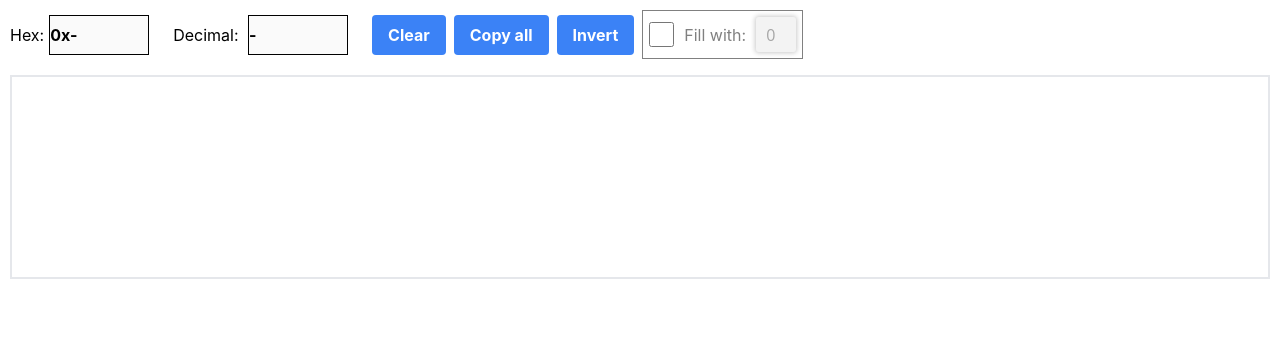
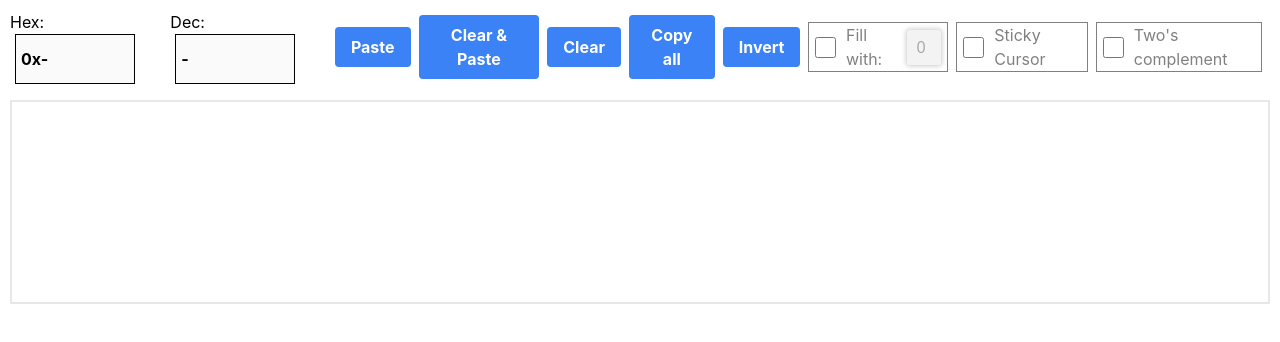
Before and after one commit to PPillau/bitman, a React (Create React App) app: page / in a window 1280 px wide. Shown: the top 342 px of the page. Built offline with nearby package versions, Linux system fonts and the light colour scheme.

Commit message:
Add UI elements for new features + reorganize BitList into multiple classes

```diff
--- a/src/App.js
+++ b/src/App.js
@@ -18,6 +18,8 @@ function App() {
   const [hexVal, setHexVal] = React.useState('0x-');
   const [decVal, setDecVal] = React.useState('-');
   const [fill, setFill] = React.useState(false);
+  const [stickyCursor, setStickyCursor] = React.useState(false);
+  const [twosComplement, setTwosComplement] = React.useState(false);
   const [fillWith, setFillWith] = React.useState('0');
   const [activeInput, setActiveInput] = React.useState(false);
   const [value, setValue] = React.useState(0); // integer state
@@ -45,6 +47,24 @@ function App() {
     [list, value]
   );
 
+  const handlePasteClick = React.useCallback(
+    (e) => {
+      list.invert();
+
+      forceUpdate();
+    },
+    [list, value]
+  );
+
+  const handlePasteAndClearClick = React.useCallback(
+    (e) => {
+      list.invert();
+
+      forceUpdate();
+    },
+    [list, value]
+  );
+
   const handleFillChange = React.useCallback((e) => {
     setFill(!fill);
     list.changeFilling(!fill ? fillWith : '-1');
@@ -58,7 +78,19 @@ function App() {
     forceUpdate();
   });
 
-  const handleValueChange = React.useCallback((e, target) => {});
+  const handleStickyCursorChange = React.useCallback((e) => {
+    const target = e.target;
+    setStickyCursor(!stickyCursor);
+  });
+
+  const handleTwosComplementChange = React.useCallback((e) => {
+    const target = e.target;
+    setTwosComplement(!twosComplement);
+  });
+
+  const handleValueChange = React.useCallback((e, target) => {
+    list.override(target, e.target.value);
+  });
 
   const setDisplayValue = (target, val) => {
     switch (target) {
@@ -125,7 +157,7 @@ function App() {
           />
         </span>
         <span className='mr-6'>
-          Decimal:{' '}
+          Dec:{' '}
           <input
             className='uppercase textbox_val font-bold'
             type='text'
@@ -133,6 +165,18 @@ function App() {
             disabled
           />
         </span>
+        <button
+          onClick={handlePasteClick}
+          className='bg-blue-500 hover:bg-blue-700 mr-2 text-white font-bold py-2 px-4 cursor-pointer rounded'
+        >
+          Paste
+        </button>
+        <button
+          onClick={handlePasteAndClearClick}
+          className='bg-blue-500 hover:bg-blue-700 mr-2 text-white font-bold py-2 px-4 cursor-pointer rounded'
+        >
+          Clear & Paste
+        </button>
         <button
           onClick={handleClearClick}
           className='bg-blue-500 hover:bg-blue-700 mr-2 text-white font-bold py-2 px-4 cursor-pointer rounded'
@@ -152,7 +196,7 @@ function App() {
         >
           Invert
         </button>
-        <div className={`fillerBox ${fill ? '' : 'grey'}`}>
+        <div className={`fillerBox box ${fill ? '' : 'grey'}`}>
           <input
             name='fill'
             type='checkbox'
@@ -168,6 +212,24 @@ function App() {
             <option value='0'>0</option>
             <option value='1'>1</option>
           </select>
+        </div>
+        <div className={`fillerBox box ${stickyCursor ? '' : 'grey'}`}>
+          <input
+            name='fill'
+            type='checkbox'
+            checked={stickyCursor}
+            onChange={handleStickyCursorChange}
+          />
+          Sticky Cursor
+        </div>
+        <div className={`fillerBox box ${twosComplement ? '' : 'grey'}`}>
+          <input
+            name='fill'
+            type='checkbox'
+            checked={twosComplement}
+            onChange={handleTwosComplementChange}
+          />
+          Two's complement
         </div>
       </div>
       <div
--- a/src/BitList.js
+++ b/src/BitList.js
@@ -7,7 +7,7 @@ import Filler from './components/Filler';
 import ByteValueLabels from './components/ByteValueLabels';
 import ByteButtons from './components/ByteButtons';
 
-class BitList {
+class BasicBitList {
   constructor(_bitString, fillWith) {
     this.bitString = '';
     this.list = [];
@@ -36,6 +36,18 @@ class BitList {
         this.indices.push(i);
       }
     }
+  }
+
+  clear() {
+    this.bitString = '';
+    this.list = [];
+    this.byteList = [];
+    this.valueList = [];
+    this.byteButtonList = [];
+    this.indices = [];
+    this.cursorPos = 0;
+    this.cursorToLeft = false;
+    this.addToList(false, null, 0, null, 0);
   }
 
   addSaveToList(_isBit, _bit, _color) {
@@ -84,6 +96,67 @@ class BitList {
       this.indices.push(i);
       this.indices.sort((a, b) => a - b);
     }
+  }
+
+  addToList(_isBit, _bit, _color, _key, pos) {
+    if (_isBit) {
+      this.list.splice(pos, 0, {
+        isBit: true,
+        bit: _bit,
+        color: _color,
+        key: _key,
+        bitElem: null,
+      });
+      this.list[pos].bitElem = (
+        <BitBox
+          key={this.list[pos].key}
+          bit={this.list[pos].bit}
+          color={this.list[pos].color}
+        ></BitBox>
+      );
+      this.addToSting(_bit, pos);
+      this.recalculateByteList();
+    } else {
+      if (this.list[pos]) {
+        this.list[pos].bitElem = (
+          <BitBox
+            key={this.list[pos].key}
+            bit={this.list[pos].bit}
+            color={this.list[pos].color}
+            cursorToLeft={this.cursorToLeft}
+          >
+            {this.cursorToLeft ? this.cursorBlank2 : this.cursor}
+          </BitBox>
+        );
+      } else {
+        this.list.splice(pos, 0, {
+          isBit: false,
+          bitElem: <div className='cell bit'>{this.cursorBlank}</div>,
+        });
+      }
+    }
+  }
+
+  addToSting(bit, pos) {
+    this.bitString =
+      this.getBitString(false).substr(0, pos) +
+      bit +
+      this.getBitString(false).substr(pos, this.getBitString(false).length);
+  }
+
+  deleteFromList(pos) {
+    if (this.list[pos]) {
+      if (this.list[pos].bitElem != this.cursor) {
+        this.deleteFromSting(pos);
+      }
+      this.list.splice(pos, 1);
+    }
+  }
+
+  deleteFromSting(pos) {
+    this.bitString =
+      this.getBitString(false).substr(0, pos) +
+      this.getBitString(false).substr(pos + 1, this.getBitString(false).length);
   }
 
   recalculateByteList() {
@@ -144,52 +217,6 @@ class BitList {
     }
   }
 
-  addToList(_isBit, _bit, _color, _key, pos) {
-    if (_isBit) {
-      this.list.splice(pos, 0, {
-        isBit: true,
-        bit: _bit,
-        color: _color,
-        key: _key,
-        bitElem: null,
-      });
-      this.list[pos].bitElem = (
-        <BitBox
-          key={this.list[pos].key}
-          bit={this.list[pos].bit}
-          color={this.list[pos].color}
-        ></BitBox>
-      );
-      this.addToSting(_bit, pos);
-      this.recalculateByteList();
-    } else {
-      if (this.list[pos]) {
-        this.list[pos].bitElem = (
-          <BitBox
-            key={this.list[pos].key}
-            bit={this.list[pos].bit}
-            color={this.list[pos].color}
-            cursorToLeft={this.cursorToLeft}
-          >
-            {this.cursorToLeft ? this.cursorBlank2 : this.cursor}
-          </BitBox>
-        );
-      } else {
-        this.list.splice(pos, 0, {
-          isBit: false,
-          bitElem: <div className='cell bit'>{this.cursorBlank}</div>,
-        });
-      }
-    }
-  }
-
-  addToSting(bit, pos) {
-    this.bitString =
-      this.getBitString(false).substr(0, pos) +
-      bit +
-      this.getBitString(false).substr(pos, this.getBitString(false).length);
-  }
-
   deleteSaveFromList() {
     if (this.list[this.cursorPos].isBit) {
       this.deleteFromSting(this.cursorPos);
@@ -206,72 +233,12 @@ class BitList {
     }
   }
 
-  deleteFromList(pos) {
-    if (this.list[pos]) {
-      if (this.list[pos].bitElem != this.cursor) {
-        this.deleteFromSting(pos);
-      }
-      this.list.splice(pos, 1);
-    }
-  }
-
-  deleteFromSting(pos) {
-    this.bitString =
-      this.getBitString(false).substr(0, pos) +
-      this.getBitString(false).substr(pos + 1, this.getBitString(false).length);
-  }
-
-  moveCursor(left) {
-    if (left) {
-      if (this.cursorPos - 1 >= 0) {
-        this.list[this.cursorPos].bitElem = (
-          <BitBox
-            key={this.list[this.cursorPos].key}
-            bit={this.list[this.cursorPos].bit}
-            color={this.list[this.cursorPos].color}
-          ></BitBox>
-        );
-        this.addToList(false, null, 0, null, this.cursorPos - 1);
-        this.cursorPos--;
-      } else if (!this.cursorToLeft && this.cursorPos - 1 == -1) {
-        this.list[this.cursorPos].bitElem = (
-          <BitBox
-            key={this.list[this.cursorPos].key}
-            bit={this.list[this.cursorPos].bit}
-            color={this.list[this.cursorPos].color}
-          ></BitBox>
-        );
-        this.cursorToLeft = true;
-        this.addToList(false, null, 0, null, 0);
-      }
-    } else if (!left && this.cursorPos + 1 < this.getBitString(false).length) {
-      this.list[this.cursorPos].bitElem = (
-        <BitBox
-          key={this.list[this.cursorPos].key}
-          bit={this.list[this.cursorPos].bit}
-          color={this.list[this.cursorPos].color}
-        ></BitBox>
-      );
-      if (!this.cursorToLeft) {
-        this.addToList(false, null, 0, null, this.cursorPos + 1);
-        this.cursorPos++;
-      } else {
-        this.cursorToLeft = false;
-        this.addToList(false, null, 0, null, 0);
-      }
-    }
-  }
-
-  clear() {
-    this.bitString = '';
-    this.list = [];
-    this.byteList = [];
-    this.valueList = [];
-    this.byteButtonList = [];
-    this.indices = [];
-    this.cursorPos = 0;
-    this.cursorToLeft = false;
-    this.addToList(false, null, 0, null, 0);
+  change(bit, pos) {
+    let listElem = this.list[pos];
+    listElem.bit = bit;
+    this.changeInListWithSaveCursor(bit, pos);
+    this.changeInStringAt(bit, pos);
+    this.updateValueList();
   }
 
   changeToNewStringAt(_newBitString, pos) {
@@ -284,24 +251,6 @@ class BitList {
       bit = _newBitString.charAt(i);
       this.change(bit, i + pos);
     }
-  }
-
-  invert() {
-    this.changeToNewStringAt(
-      this.getRealBitSize(
-        this.dec2bin(~parseInt(this.getBitString(false), 2)),
-        this.getBitString(false)
-      ),
-      0
-    );
-  }
-
-  change(bit, pos) {
-    let listElem = this.list[pos];
-    listElem.bit = bit;
-    this.changeInListWithSaveCursor(bit, pos);
-    this.changeInStringAt(bit, pos);
-    this.updateValueList();
   }
 
   changeInListWithSaveCursor(bit, pos) {
@@ -360,35 +309,114 @@ class BitList {
       return this.bitString;
     }
   }
+}
 
-  renderFiller(bit) {
-    const span = 8 - (this.list.length % 8);
-
-    if (
-      this.list.length % 8 != 0 &&
-      !(this.list.length == 1 && !this.list[0].isBit)
-    ) {
-      if (this.fillWith != '-1' && bit) {
-        const result = [];
-        for (let i = 0; i < span; i++) {
-          result.push(
+class InteractiveBitList extends BasicBitList {
+  moveCursor(left) {
+    if (left) {
+      if (this.cursorPos - 1 >= 0) {
+        this.list[this.cursorPos].bitElem = (
           <BitBox
-              key={-i - 1}
-              bit={this.fillWith}
-              color={1}
-              cursorToLeft={false}
+            key={this.list[this.cursorPos].key}
+            bit={this.list[this.cursorPos].bit}
+            color={this.list[this.cursorPos].color}
           ></BitBox>
         );
+        this.addToList(false, null, 0, null, this.cursorPos - 1);
+        this.cursorPos--;
+      } else if (!this.cursorToLeft && this.cursorPos - 1 == -1) {
+        this.list[this.cursorPos].bitElem = (
+          <BitBox
+            key={this.list[this.cursorPos].key}
+            bit={this.list[this.cursorPos].bit}
+            color={this.list[this.cursorPos].color}
+          ></BitBox>
+        );
+        this.cursorToLeft = true;
+        this.addToList(false, null, 0, null, 0);
       }
-        return result;
+    } else if (!left && this.cursorPos + 1 < this.getBitString(false).length) {
+      this.list[this.cursorPos].bitElem = (
+        <BitBox
+          key={this.list[this.cursorPos].key}
+          bit={this.list[this.cursorPos].bit}
+          color={this.list[this.cursorPos].color}
+        ></BitBox>
+      );
+      if (!this.cursorToLeft) {
+        this.addToList(false, null, 0, null, this.cursorPos + 1);
+        this.cursorPos++;
       } else {
-        return <Filler bit={bit} span={span}></Filler>;
+        this.cursorToLeft = false;
+        this.addToList(false, null, 0, null, 0);
       }
-    } else {
-      return '';
     }
   }
 
+  getHexValue(input = this.getBitString(true)) {
+    return this.getSafeOutput(parseInt(input, 2).toString(16));
+  }
+
+  getDecValue(input = this.getBitString(true)) {
+    return this.getSafeOutput(parseInt(input, 2).toString(10));
+  }
+
+  getUnicodeValue() {
+    return this.getSafeOutput(
+      String.fromCharCode(parseInt(this.getBitString(true), 2))
+    );
+  }
+
+  getSafeOutput(input) {
+    return this.getBitString(false) != '' ? input : '-';
+  }
+
+  dec2bin(dec) {
+    return (dec >>> 0).toString(2);
+  }
+
+  getByte(pos, withFiller) {
+    const unfinished = Math.ceil(
+      (this.byteList.length * 8 - this.getBitString(withFiller).length) / 8
+    );
+    if (unfinished > 0 && pos == this.byteList.length) {
+      return {
+        string: this.getBitString(withFiller).substr(
+          0,
+          this.getBitString(withFiller).length % 8
+        ),
+        startPos: 0,
+      };
+    } else {
+      const startPos =
+        (this.getBitString(withFiller).length % 8) +
+        (this.byteList.length - unfinished - pos) * 8;
+      return {
+        string: this.getBitString(withFiller).substr(startPos, 8),
+        startPos,
+      };
+    }
+  }
+
+  getRealBitSize(_bitString, comparisonString) {
+    return _bitString.substr(
+      _bitString.length - comparisonString.length,
+      _bitString.length
+    );
+  }
+
+  invert() {
+    this.changeToNewStringAt(
+      this.getRealBitSize(
+        this.dec2bin(~parseInt(this.getBitString(false), 2)),
+        this.getBitString(false)
+      ),
+      0
+    );
+  }
+}
+
+class BitList extends InteractiveBitList {
   render() {
     return [this.renderFiller(true), ...this.list.map((x) => x.bitElem)];
   }
@@ -425,55 +453,31 @@ class BitList {
     return result;
   }
 
-  getHexValue(input = this.getBitString(true)) {
-    return this.getSafeOutput(parseInt(input, 2).toString(16));
-  }
+  renderFiller(bit) {
+    const span = 8 - (this.list.length % 8);
 
-  getDecValue(input = this.getBitString(true)) {
-    return this.getSafeOutput(parseInt(input, 2).toString(10));
-  }
-
-  getUnicodeValue() {
-    return this.getSafeOutput(
-      String.fromCharCode(parseInt(this.getBitString(true), 2))
+    if (
+      this.list.length % 8 != 0 &&
+      !(this.list.length == 1 && !this.list[0].isBit)
+    ) {
+      if (this.fillWith != '-1' && bit) {
+        const result = [];
+        for (let i = 0; i < span; i++) {
+          result.push(
+            <BitBox
+              key={-i - 1}
+              bit={this.fillWith}
+              color={1}
+              cursorToLeft={false}
+            ></BitBox>
           );
         }
-
-  getSafeOutput(input) {
-    return this.getBitString(false) != '' ? input : '-';
+        return result;
+      } else {
+        return <Filler bit={bit} span={span}></Filler>;
       }
-
-  dec2bin(dec) {
-    return (dec >>> 0).toString(2);
-  }
-
-  getRealBitSize(_bitString, comparisonString) {
-    return _bitString.substr(
-      _bitString.length - comparisonString.length,
-      _bitString.length
-    );
-  }
-
-  getByte(pos, withFiller) {
-    const unfinished = Math.ceil(
-      (this.byteList.length * 8 - this.getBitString(withFiller).length) / 8
-    );
-    if (unfinished > 0 && pos == this.byteList.length) {
-      return {
-        string: this.getBitString(withFiller).substr(
-          0,
-          this.getBitString(withFiller).length % 8
-        ),
-        startPos: 0,
-      };
     } else {
-      const startPos =
-        (this.getBitString(withFiller).length % 8) +
-        (this.byteList.length - unfinished - pos) * 8;
-      return {
-        string: this.getBitString(withFiller).substr(startPos, 8),
-        startPos,
-      };
+      return '';
     }
   }
 }
--- a/src/index.css
+++ b/src/index.css
@@ -156,6 +156,7 @@ body {
   padding: 6px;
   flex-direction: row;
   align-items: center;
+  margin-right: 0.5rem;
 }
 
 .fillerBox input[type='checkbox'] {
@@ -201,6 +202,11 @@ body {
 .textbox_val {
   border: 1px solid black;
   margin-left: 5px;
-  width: 100px;
-  height: 40px;
+  width: 120px;
+  height: 50px;
+  padding-left: 5px;
 }
+
+.box {
+  height: 50px;
+}
```
Lines whose indentation alone changed are shown as unchanged.
